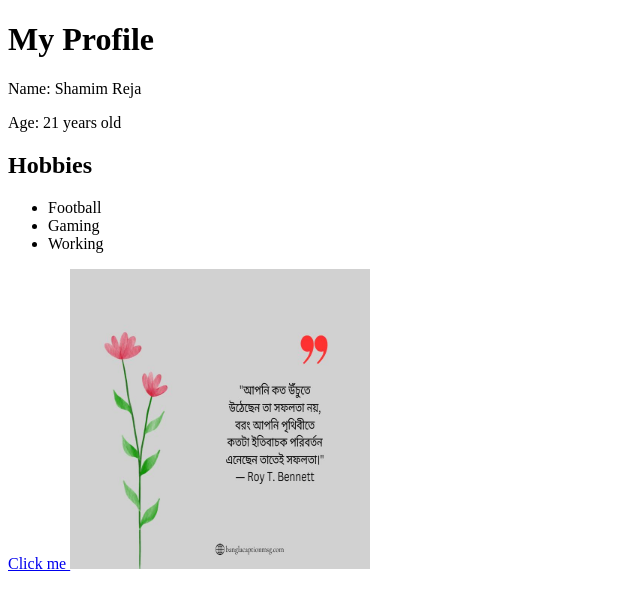
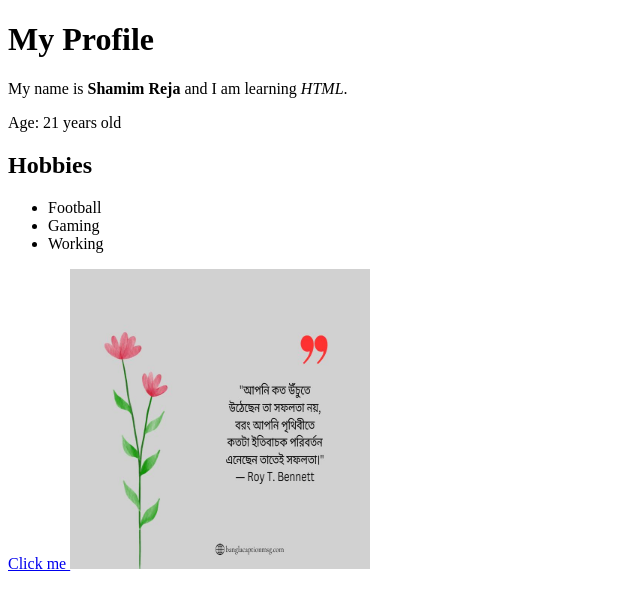
Before and after one commit to Shamim-Reja232/assignment, a plain HTML site: page index.html in a window 1280 px wide. Shown: the whole page, without its empty margins (0-640 px from the left). Drawn offline with Linux system fonts and the light colour scheme.

Commit message:
add a line

```diff
--- a/index.html
+++ b/index.html
@@ -8,7 +8,9 @@
 <body>
     <h1>My Profile</h1>
 
-    <p>Name: Shamim Reja</p>
+   <p>
+    My name is <strong>Shamim Reja </strong> and I am learning <em>HTML</em>.
+</p>
 
     <p>Age: 21 years old</p>
 
```
